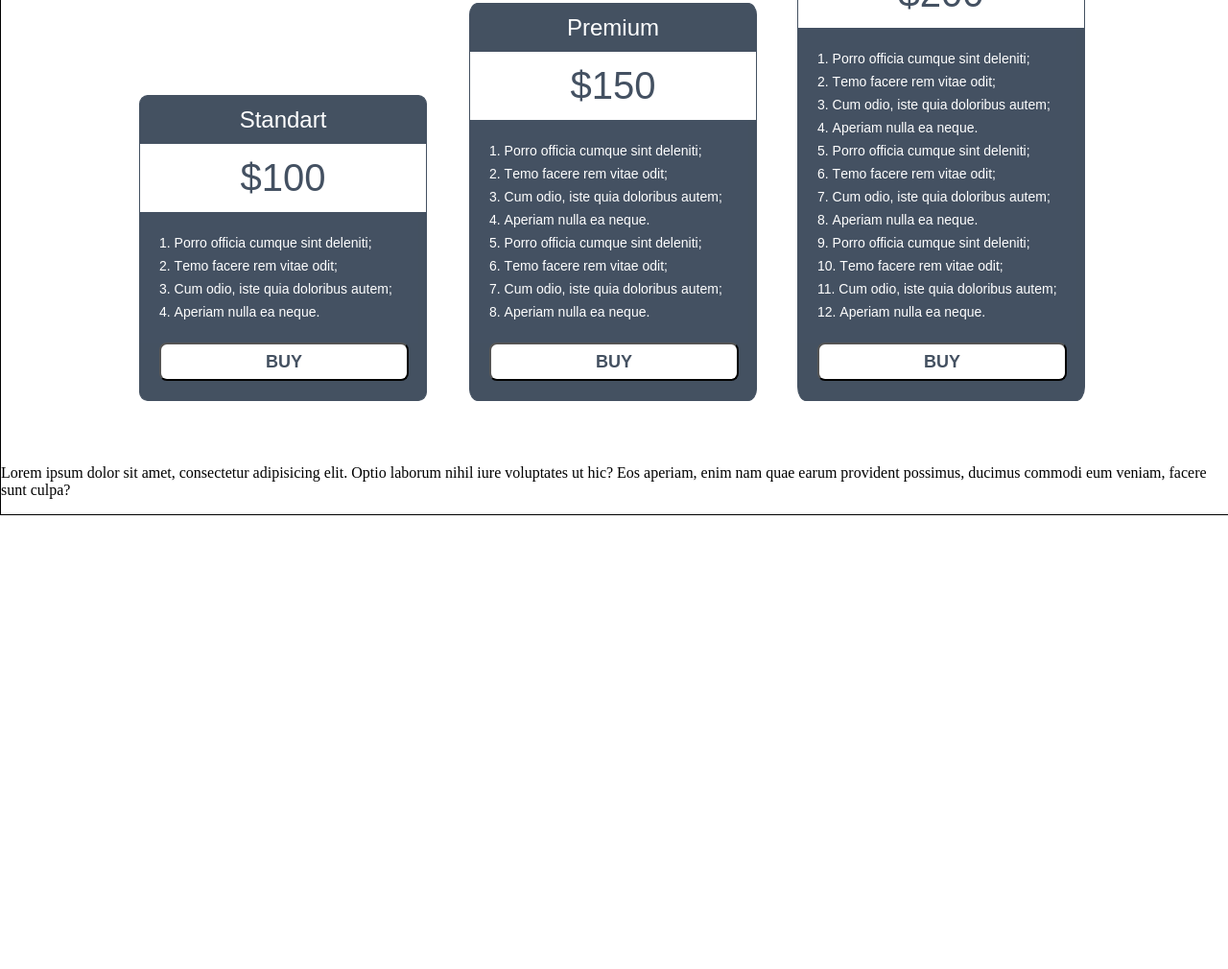
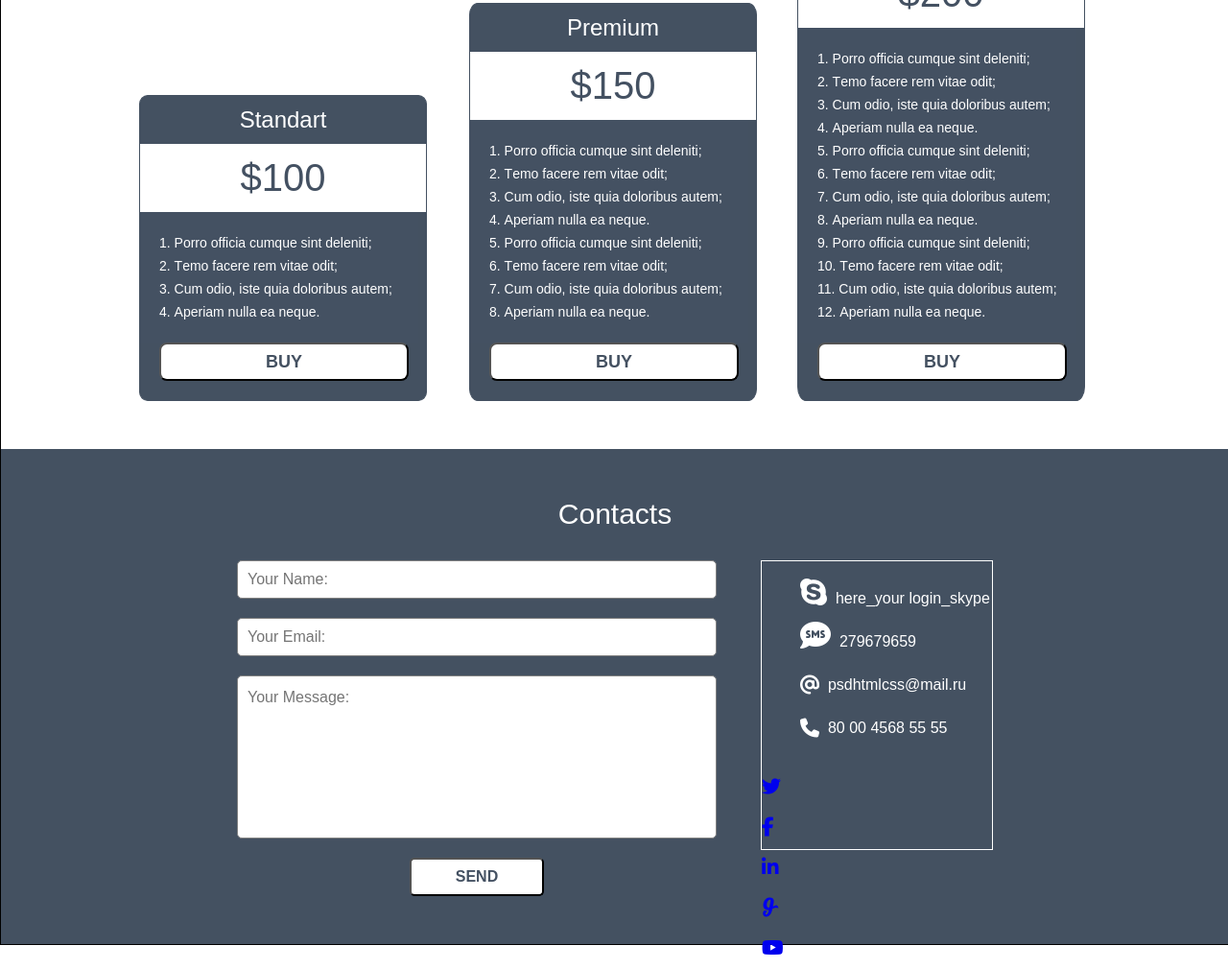
Before and after one commit to OlgaVasilevna/-, a plain HTML site: page index.html in a window 1280 px wide. Shown: the part 2247-3257 px from the top of the page at 96% size. Before the commit the page ends 2784 px from the top, so only its background shows below. Drawn offline with Linux system fonts and the light colour scheme.

Commit message:
Сверстан блок footer-contacts.

```diff
--- a/css/style.css
+++ b/css/style.css
@@ -447,6 +447,143 @@ body {
     margin: 0 20px 20px 20px;
 }
 
-.contacts {
-    clear: both;
+.main-footer {
+  display: flex;
+  flex-wrap: wrap;
+  justify-content: center;
+  width: 1280px;
+  /* height: 509px; */
+  padding: 50px;
+  background-color: #445161;
+  box-sizing: border-box;
+
 }
+.main-footer:after{
+    width: 100%;
+    display: block;
+    content: "";
+}
+.main-footer_title {
+  display: block;
+  width: 100%;
+  margin: 0 0 30px 0;
+  font-family: "Arial";
+  color:  #ffffff;
+  font-size: 30px;
+  font-weight: 400;
+  line-height: 36px;
+  text-align: center;
+}
+
+.main-footer_form {
+  display: flex;
+  flex-wrap: wrap;
+  justify-content: center;
+  width: 500px;
+  margin: 0 46px 0 0;
+}
+
+.main-footer_form input[type="text"],
+.main-footer_form input[type="email"],
+.main-footer_form textarea {
+  width: 100%;
+  height: 40px;
+  margin: 0 0 20px 0;
+  padding: 10px;
+  box-sizing: border-box;
+  border: 1px solid gray;
+  border-radius: 5px;
+  background-color:  #ffffff;
+  outline: none;
+  text-transform: capitalize;
+}
+
+.main-footer_form input[type="text"]:hover,
+.main-footer_form input[type="email"]:hover,
+.main-footer_form textarea:hover {
+  background-color: gray;
+  color: white;
+  border-color: white;
+}
+
+.main-footer_form input[type="text"]:hover::placeholder,
+.main-footer_form input[type="email"]:hover::placeholder,
+.main-footer_form textarea:hover::placeholder {
+  color: white;
+}
+
+.main-footer_form textarea {
+  width: 500px;
+  height: 170px;
+  border: 1px solid gray;
+  border-radius: 5px;
+  background-color:  #ffffff;
+  outline: none;
+resize: none;
+}
+
+input[placeholder],
+textarea[placeholder] {
+  text-overflow:ellipsis;
+  font-family: "Arial";
+  color:  #445162;
+  font-size: 16px;
+  font-weight: 400;
+  line-height: 24px;
+  text-align: left;
+}
+
+/* ----Стилизация placeholder c префиксами---*/
+/* input::-moz-placeholder
+input:-moz-placeholder
+input:-ms-input-placeholder  */
+/* ----------------------------------------- */
+
+
+.main-footer_form input[type="submit"] {
+  border-radius: 5px;
+  background-color:  #ffffff;
+  width: 140px;
+  height: 40px;
+  text-transform: uppercase;
+  font-family: "Arial";
+  color:  #445162;
+  font-size: 16px;
+  font-weight: 700;
+  line-height: 24px;
+  text-align: center;
+  outline: none;
+}
+
+.main-footer_form input[type="submit"]:hover {
+  background-color: gray;
+  color: white;
+}
+
+.main-footer_form input[type="submit"]:active {
+  background-color:  #ffffff;
+  color:  #445162;
+}
+
+.main-footer_contacts {
+  width: 240px;
+  height: 300px;
+    border: 1px solid white;
+    color: #fff;
+     font-size: 16px;
+  font-weight: 400;
+  line-height: 45px;
+    font-family: "Arial";
+
+    }
+
+.footer_contacts-list{
+    list-style-type: none;
+}
+
+.list-group-item{
+    display: block;
+    width: 42px;
+    height: 42px;
+    border-radius: 505
+}
--- a/index.html
+++ b/index.html
@@ -4,6 +4,7 @@
 <head>
     <meta charset="utf-8">
     <meta name="viewport" content="width=device-width">
+    <script src="https://kit.fontawesome.com/4af0d97ced.js" crossorigin="anonymous"></script>
     <link rel="stylesheet" href="css/style.css">
     <title>JS Bin</title>
 </head>
@@ -147,11 +148,36 @@
                 </div>
             </section>
         </main>
-        <footer>
-            <section class="contacts"> </section>
-            <section>
-                <p>Lorem ipsum dolor sit amet, consectetur adipisicing elit. Optio laborum nihil iure voluptates ut hic? Eos aperiam, enim nam quae earum provident possimus, ducimus commodi eum veniam, facere sunt culpa?</p>
-            </section>
+       <footer class="main-footer">
+    <span class="main-footer_title">Contacts</span>
+    <form class="main-footer_form" action="#" method="post">
+      <input type="text" placeholder="Your name:">
+      <input type="email" placeholder="Your email:">
+      <textarea placeholder="Your message:"></textarea>
+      <input type="submit" value="send">
+    </form>
+    <div class="main-footer_contacts">
+       <ul class="footer_contacts-list">
+        <li><span class="fab fa-skype fa-2x" class="icon"></span>
+        &nbsp;here_your login_skype</li>
+        <li><span class="fas fa-sms fa-2x" class="icon"></span>
+        &nbsp;279679659 </li>
+        <li><span class="fas fa-at fa-lg"></span>
+       &nbsp;psdhtmlcss@mail.ru</li>
+        <li><span class="fas fa-phone fa-lg"></span>
+        &nbsp;80 00 4568 55 55</li>
+         </ul>
+        <div class="footer-list-group">
+  <a class="list-group-item" href="#"><span class="fab fa-twitter fa-lg"></span></a>
+  <a class="list-group-item" href="#"><span class="fab fa-facebook-f fa-lg"></span></a>
+  <a class="list-group-item" href="#"><span class="fab fa-linkedin-in fa-lg"></span></a>
+  <a class="list-group-item" href="#"><span class="fab fa-glide-g fa-lg"></span></a>
+  <a class="list-group-item" href="#"><span class="fab fa-youtube fa-lg"></span></a>
+</div>
+    </div>
+    <section class="footer">
+                <p></p>
+     </section>
         </footer>
     </div>
 </body>
```
